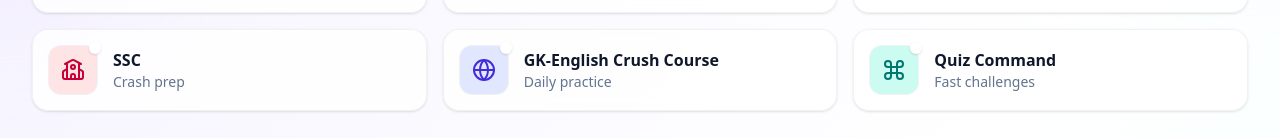
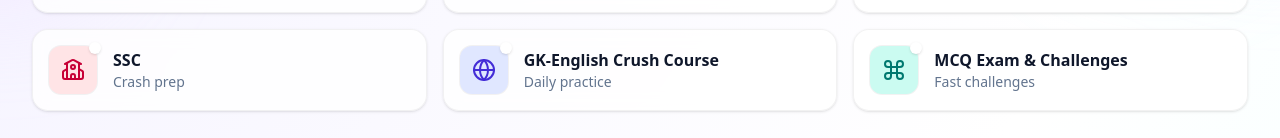
Before and after one commit to ami-raian/Tarif_academy_frontend, a Next.js app: page / in a window 1280 px wide. Shown: the part 312-450 px from the top of the page. Built offline with nearby package versions, Linux system fonts and the light colour scheme.

Commit message:
Rename quick link to MCQ Exam & Challenges
Update app/(home)/_components/quick-links.tsx: change the title for the /exams quick link from 'Quiz Command' to 'MCQ Exam & Challenges' to better reflect the content and purpose of the Exams section.

```diff
--- a/app/(home)/_components/quick-links.tsx
+++ b/app/(home)/_components/quick-links.tsx
@@ -61,7 +61,7 @@ const quickLinks: QuickLink[] = [
     tint: "bg-indigo-100",
   },
   {
-    title: "Quiz Command",
+    title: "MCQ Exam & Challenges",
     subtitle: "Fast challenges",
     href: "/exams",
     icon: Command,
```
